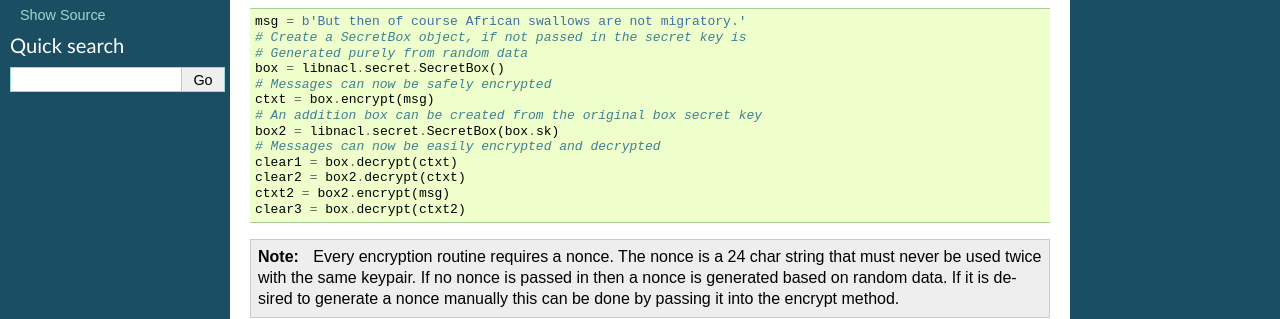
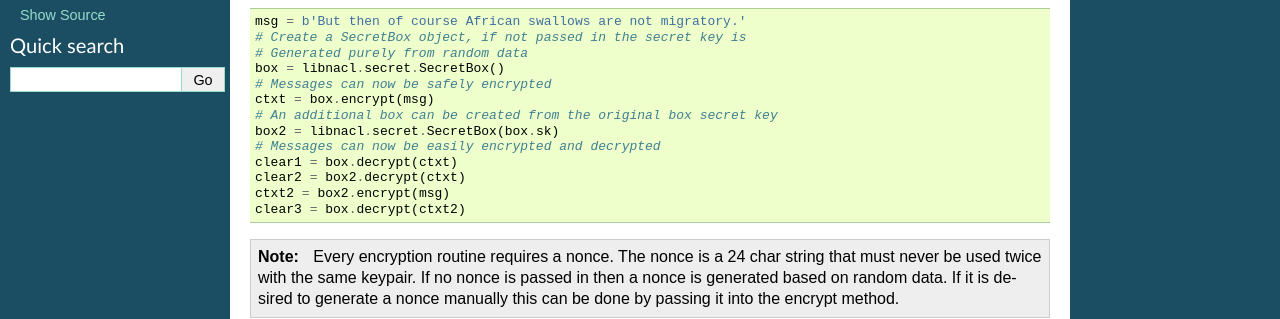
Before and after one commit to saltstack/libnacl, a Sphinx documentation site: the page built from doc/topics/secret.rst, in a window 1280 px wide. Shown: the part 178-497 px from the top of the page. Built offline with Sphinx 7.4.7, drawn with Linux system fonts in a browser that asks for light colours; pages that are not in the unit, such as notebooks, are missing from menus.

Commit message:
Fixed typo.

```diff
--- a/doc/topics/secret.rst
+++ b/doc/topics/secret.rst
@@ -17,7 +17,7 @@ to execute:
     box = libnacl.secret.SecretBox()
     # Messages can now be safely encrypted
     ctxt = box.encrypt(msg)
-    # An addition box can be created from the original box secret key
+    # An additional box can be created from the original box secret key
     box2 = libnacl.secret.SecretBox(box.sk)
     # Messages can now be easily encrypted and decrypted
     clear1 = box.decrypt(ctxt)
```
